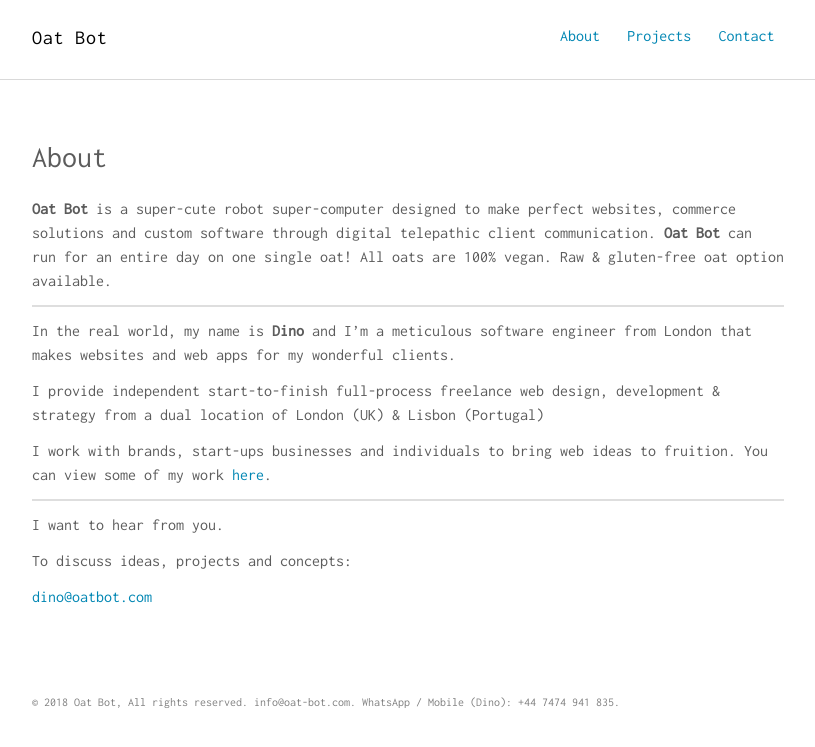
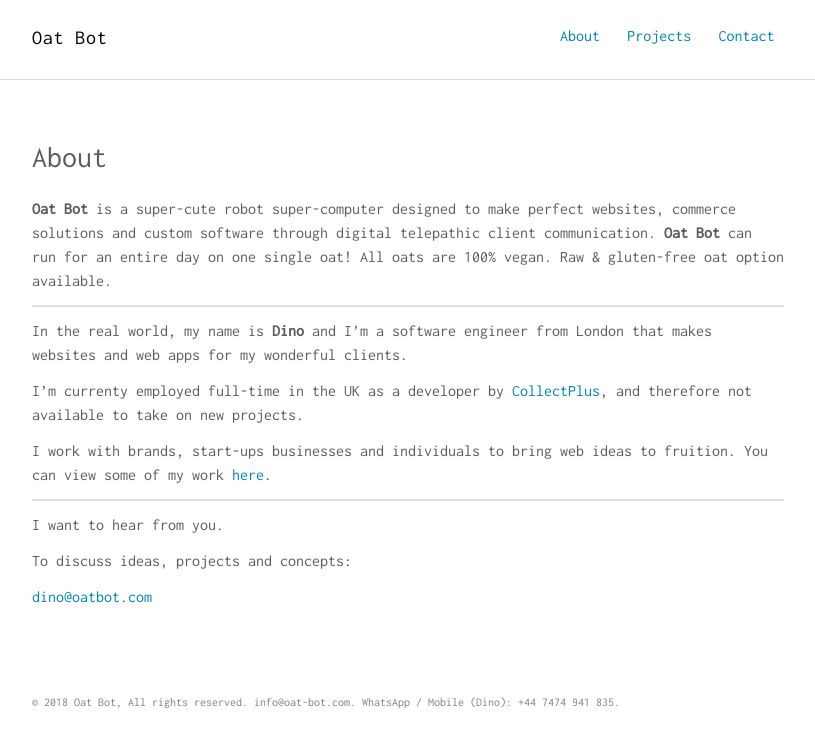
Before and after one commit to dino-koutrouzas/dotcom, a Jekyll site: the page built from about.md, in a window 1280 px wide. Shown: the top 747 px of the page, without its empty margins (232-1047 px from the left). Built offline with Jekyll 4.4.1, drawn with Linux system fonts in a browser that asks for light colours.

Commit message:
Update about.md

```diff
--- a/about.md
+++ b/about.md
@@ -8,9 +8,9 @@ permalink: /about/
 
 ***
 
-In the real world, my name is **Dino** and I'm a meticulous software engineer from London that makes websites and web apps for my wonderful clients.
+In the real world, my name is **Dino** and I'm a software engineer from London that makes websites and web apps for my wonderful clients.
 
-I provide independent start-to-finish full-process freelance web design, development & strategy from a dual location of London (UK) & Lisbon (Portugal)
+I'm currenty employed full-time in the UK as a developer by [CollectPlus](https://www.collectplus.co.uk), and therefore not available to take on new projects.
 
 I work with brands, start-ups businesses and individuals to bring web ideas to fruition. You can view some of my work [here](/projects).
 
```
